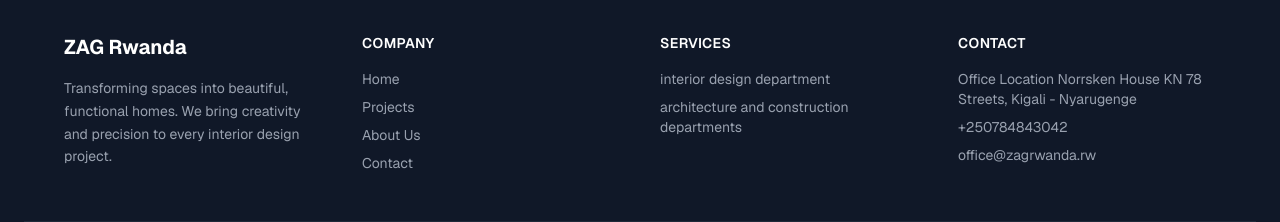
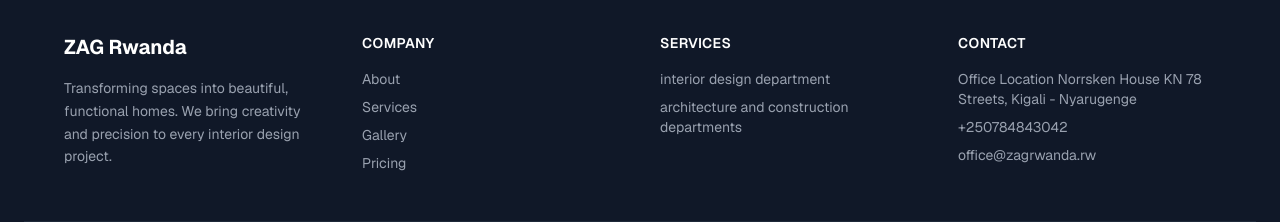
Before and after one commit to cdy-agency/zebra-artworks, a Next.js app: page / in a window 1280 px wide. Shown: the part 3755-3977 px from the top of the page. Built offline with nearby package versions, Linux system fonts and the light colour scheme.

Commit message:
changingfootersTitle

```diff
--- a/components/Footer.tsx
+++ b/components/Footer.tsx
@@ -24,22 +24,22 @@
           <ul className="space-y-2 text-gray-400 text-sm">
             <li>
               <Link href="/" className="hover:text-white transition">
-                Home
+                About
               </Link>
             </li>
             <li>
               <Link href="/projects" className="hover:text-white transition">
-                Projects
+                Services
               </Link>
             </li>
             <li>
               <Link href="/about" className="hover:text-white transition">
-                About Us
+               Gallery
               </Link>
             </li>
             <li>
               <Link href="/contact" className="hover:text-white transition">
-                Contact
+                Pricing
               </Link>
             </li>
           </ul>
```
